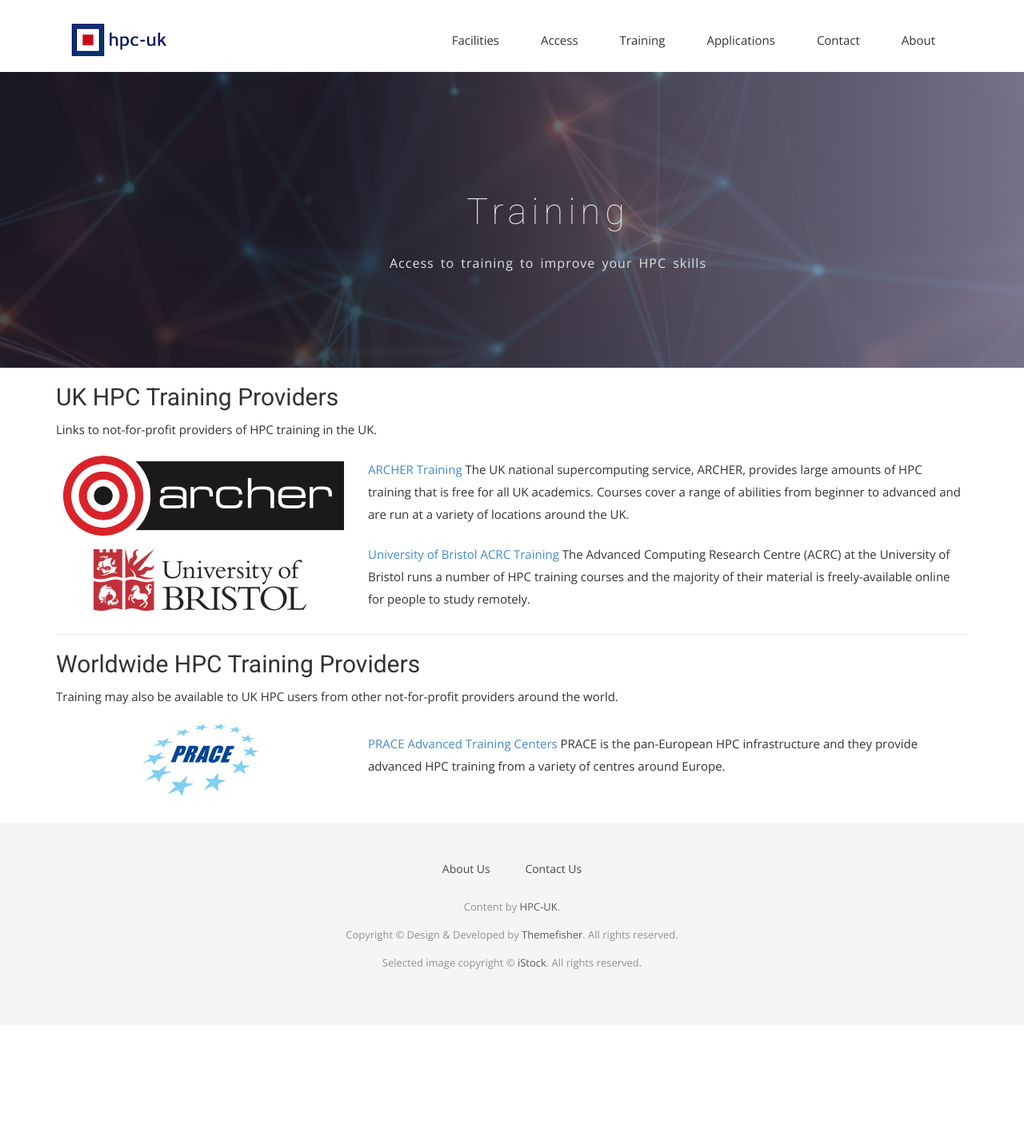
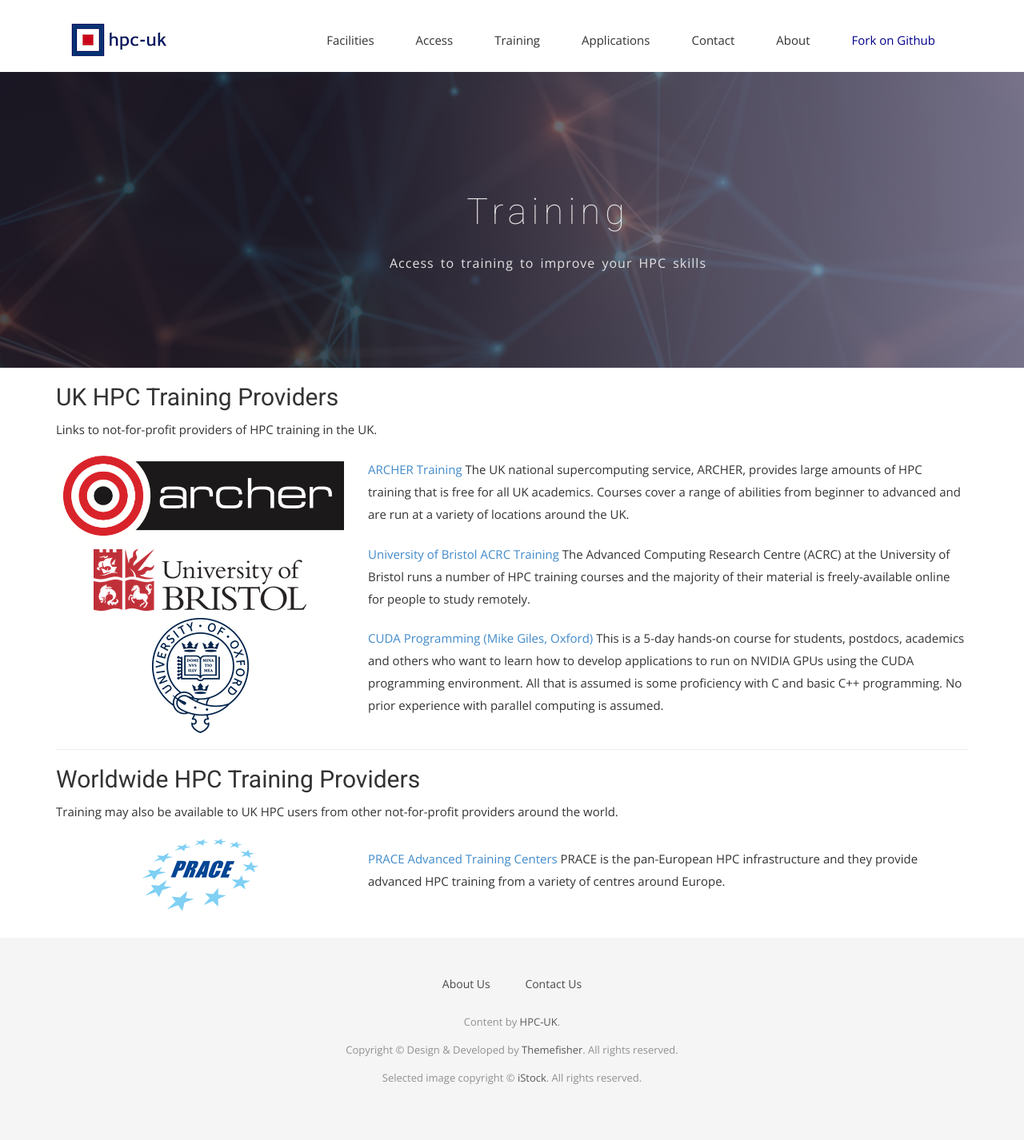
Before and after one commit to hpc-uk/hpcuk-website, a Jekyll site: the page built from training/index.html, in a window 1280 px wide. Shown: the whole page at 80% size. Built offline with Jekyll 4.4.1, drawn with Linux system fonts in a browser that asks for light colours; nearby versions of some CDN libraries; some web fonts are replaced; before the commit the page ends 1282 px from its top, so only the background shows below that.

Commit message:
Added github button

```diff
--- a/_includes/head.html
+++ b/_includes/head.html
@@ -25,6 +25,7 @@
 <script src="{{ site.baseurl }}/js/plugins.js"></script>
 <script src="{{ site.baseurl }}/js/min/waypoints.min.js"></script>
 <script src="{{ site.baseurl }}/js/jquery.counterup.js"></script>
+<script async defer src="https://buttons.github.io/buttons.js"></script>
 
 
 <script src="{{ site.baseurl }}/js/main.js"></script>
--- a/_includes/header.html
+++ b/_includes/header.html
@@ -27,6 +27,8 @@
                 <li><a href="{{ site.baseurl }}/apps">Applications</a></li>
                 <li><a href="{{ site.baseurl }}/contact">Contact</a></li>
                 <li><a href="{{ site.baseurl }}/about">About</a></li>
+		<!-- Place this tag where you want the button to render. -->
+		<li><a style="color: darkblue" href="https://github.com/hpc-uk/hpcuk-website/fork/" title="Fork this website on Github soy you can contribute">Fork on Github</a></li>
               </ul>
             </div><!-- /.navbar-collapse -->
           </div><!-- /.container-fluid -->
--- a/training/index.html
+++ b/training/index.html
@@ -40,6 +40,23 @@
   </div>
 </div>
 
+<div class="row vertical-box">
+  <div class="hidden-xs col-sm-4 align-middle">
+    <a href="http://people.maths.ox.ac.uk/~gilesm/cuda/">
+      <img src="{{ site.baseurl}}/logos/uofoxford_logo.png" class="center-block img-responsive" />
+    </a>
+  </div>
+  <div class="col-sm-8">
+    <p>
+      <a href="http://people.maths.ox.ac.uk/~gilesm/cuda/">CUDA Programming (Mike Giles, Oxford)</a>
+      This is a 5-day hands-on course for students, postdocs, academics and others who want to
+      learn how to develop applications to run on NVIDIA GPUs using the CUDA programming environment.
+      All that is assumed is some proficiency with C and basic C++ programming. No prior
+      experience with parallel computing is assumed.
+    </p>
+  </div>
+</div>
+
 <hr />
 
 <h2>Worldwide HPC Training Providers</h2>
```
